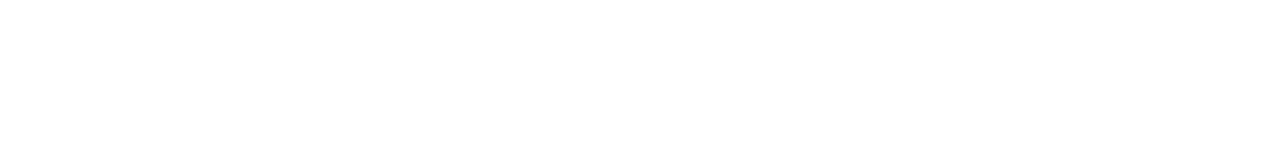
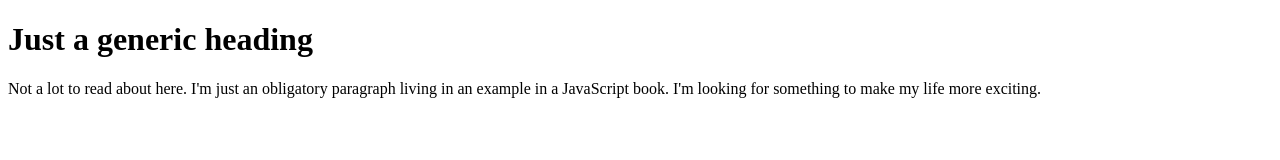
Before and after one commit to Kuchinskiy/Practical-Tasks-JS, a plain HTML site: page index.html in a window 1280 px wide. Drawn offline with Linux system fonts and the light colour scheme.

Commit message:
comming_start

```diff
--- a/index.html
+++ b/index.html
@@ -9,6 +9,11 @@
 <body>
 
 
+    <h1>Just a generic heading</h1>
+    <p>Not a lot to read about here. I'm just an obligatory paragraph living in
+        an example in a JavaScript book. I'm looking for something to make my life more
+        exciting.</p>
+
     <!-- <script type="module" src="js/hangman.js"></script> -->
     <!-- <script type="module" src="js/task01.js"></script> -->
     <!-- <script type="module" src="js/task02_fn.js"></script> -->
```
